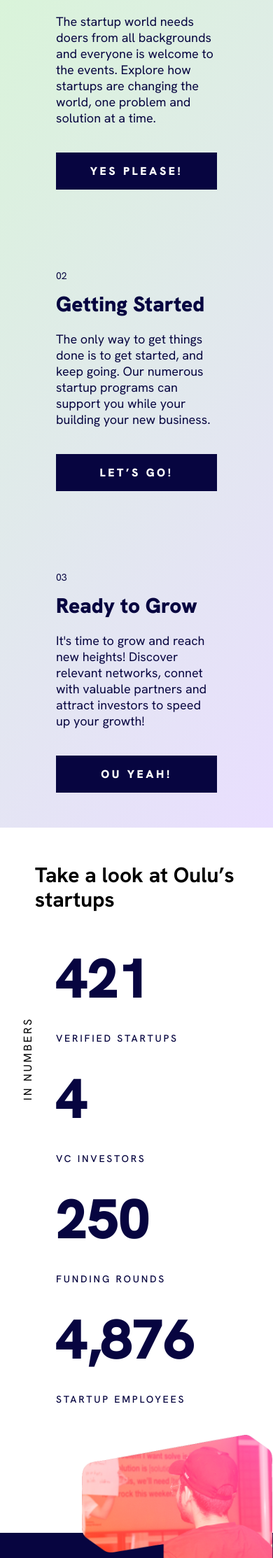
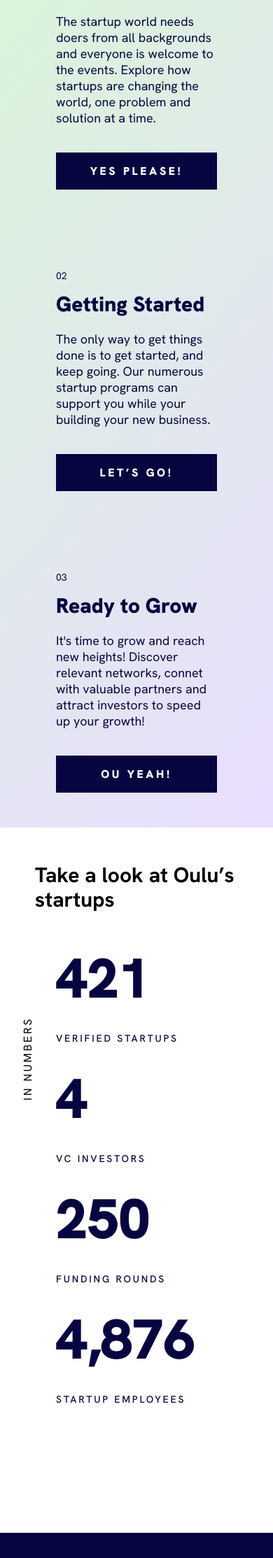
Before and after one commit to StartupOulu/startupoulu.github.io, a Jekyll site: the page built from index.html, in a window 390 px wide. Shown: the part 4173-6400 px from the top of the page at 70% size. Built offline with Jekyll 4.4.1, drawn with Linux system fonts in a browser that asks for light colours.

Commit message:
hide visual element in mobile

```diff
--- a/_sass/_components/_newsletter.scss
+++ b/_sass/_components/_newsletter.scss
@@ -68,11 +68,8 @@
                 width: 100%;
             }
             .newsletter_image {
-                width: 70%;
-                max-width: 300px;
-                position: absolute;
-                right: 0;
-                top: -20px;
+
+                display: none;
             }
         }
     }
```
